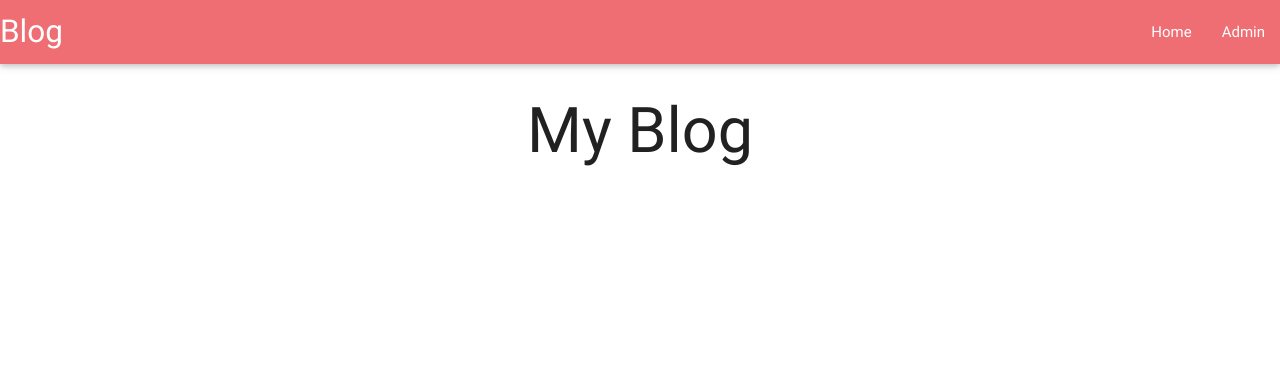
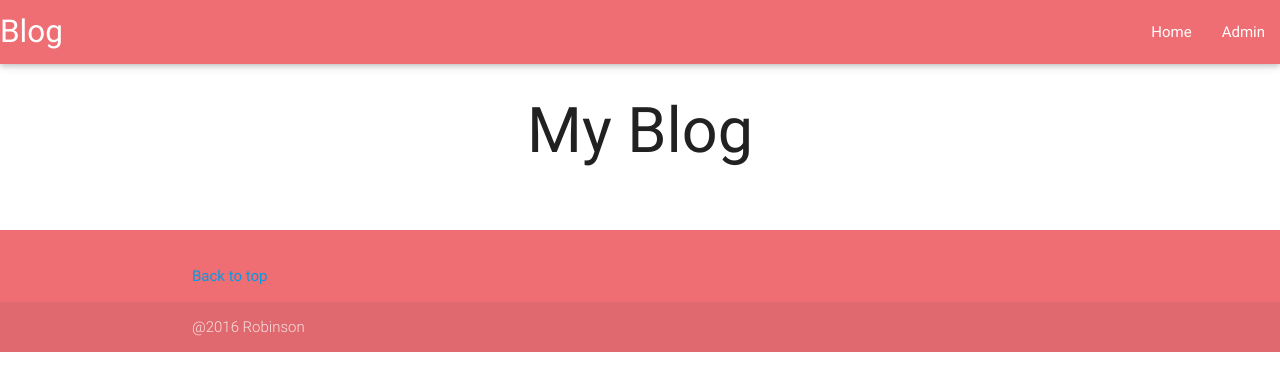
Before and after one commit to sr471/shanthiRobinson.github.io, a plain HTML site: page public_html/index.html in a window 1280 px wide. Drawn offline with nearby package versions, Linux system fonts and the light colour scheme.

Commit message:
MiniBlog B5

```diff
--- a/public_html/index.html
+++ b/public_html/index.html
@@ -34,6 +34,16 @@
             </div>
         </div>
     </main>
+        <footer class="page-footer">
+            <div class="container">
+                <p><a href="#">Back to top</a></p>
+            </div>
+            <div class="footer-copyright">
+                <div class="container">
+                    @2016 Robinson
+                </div>
+            </div>
+        </footer>
       <!--Import jQuery before materialize.js-->
       <script type="text/javascript" src="https://code.jquery.com/jquery-2.1.1.min.js"></script>
       <script type="text/javascript" src="js/materialize.min.js"></script>
```
